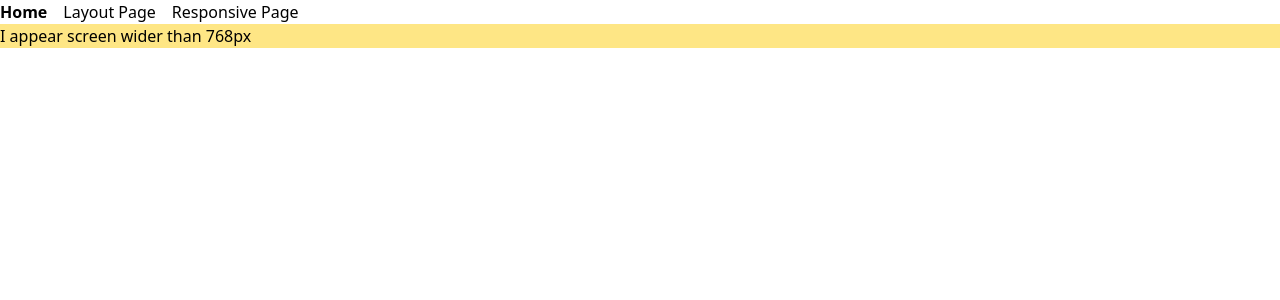
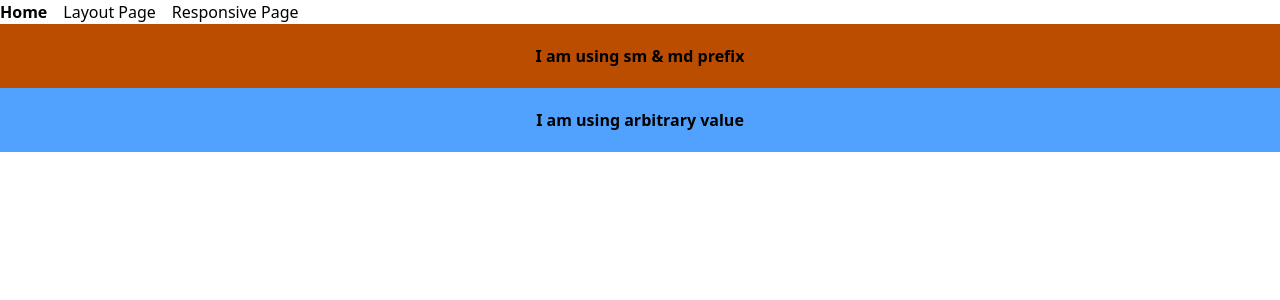
Before and after one commit to ChonCanCode/04-tailwindcss-playground, a React (Vite) app: page /responsive in a window 1280 px wide. Shown: the top 300 px of the page. Built offline with nearby package versions, Linux system fonts and the light colour scheme.

Commit message:
messing with repoonsive

```diff
--- a/src/Responsive.tsx
+++ b/src/Responsive.tsx
@@ -1,8 +1,12 @@
 export default function Responsive() {
   return (
     <>
-      <div className="sm:bg-amber-200 max-md:bg-amber-700">
-        <p>I appear screen wider than 768px</p>
+      <div className="sm:bg-amber-200 md:bg-amber-700 text-center p-5">
+        <p className="font-bold">I am using sm & md prefix</p>
+      </div>
+
+      <div className="max-[600px]:bg-blue-600 min-[320px]:text-center min-[320px]:bg-blue-400 p-5">
+        <p className="font-bold">I am using arbitrary value</p>
       </div>
     </>
   );
--- a/src/main.tsx
+++ b/src/main.tsx
@@ -1,5 +1,4 @@
 import React from "react";
-import ReactDOM from "react-dom/client";
 import { BrowserRouter } from "react-router-dom";
 import { createRoot } from "react-dom/client";
 import "./index.css";
```
Also changed, not shown: 1 other file (tests, documents, lock files or other folders).
